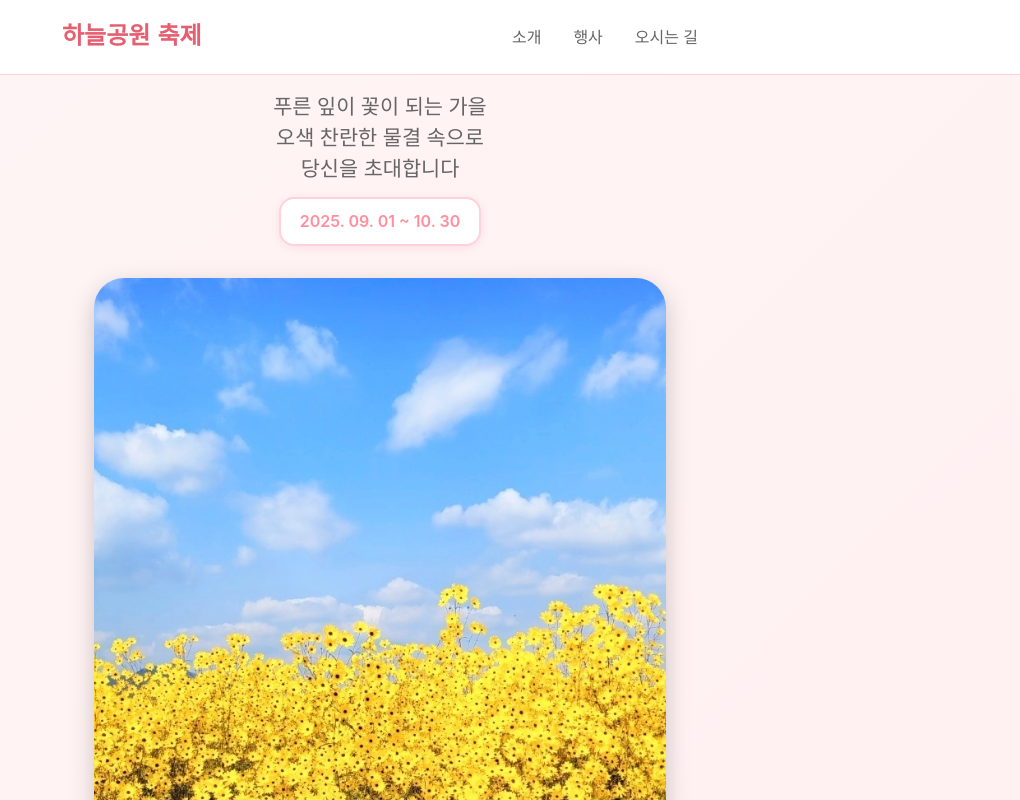
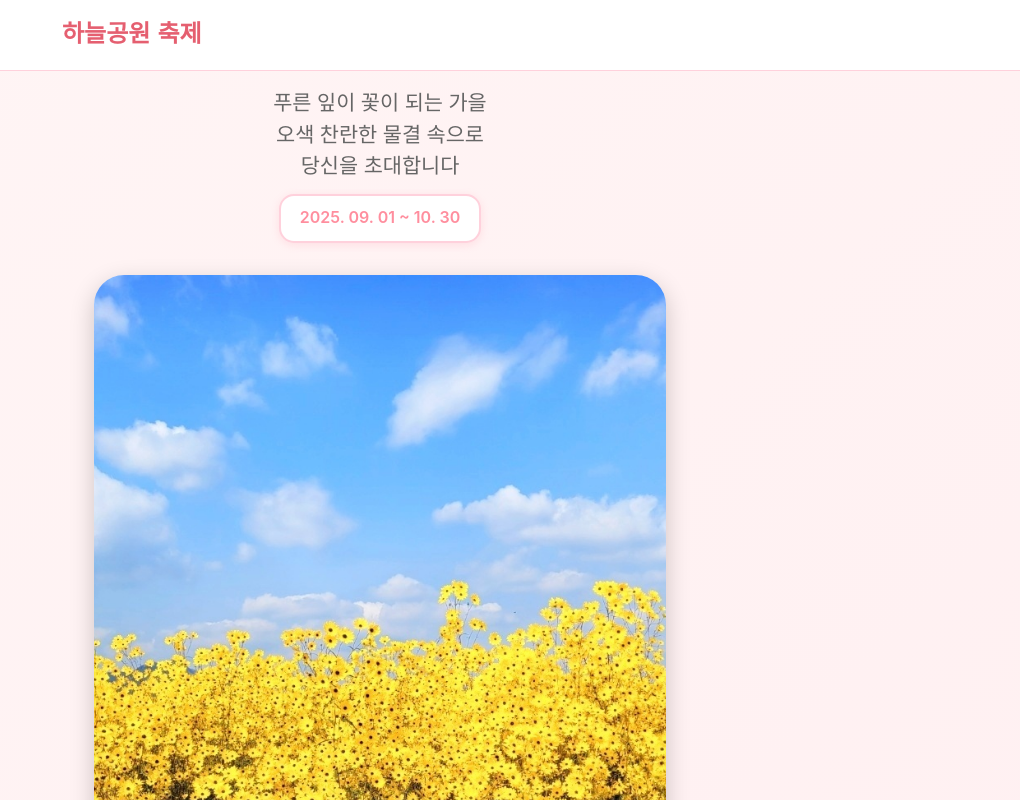
Before and after one commit to Stradivirus/reservation, a React (Create React App) app in the folder front/: page / in a window 1280 px wide. Shown: the top 800 px of the page, without its empty margins (260-1280 px from the left). Built offline with nearby package versions, Linux system fonts and the light colour scheme.

Commit message:
프론트 수정

```diff
--- a/front/src/components/Header/Header.js
+++ b/front/src/components/Header/Header.js
@@ -4,13 +4,13 @@ import './Header.css';
 const Header = () => {
   const [isMenuOpen, setIsMenuOpen] = useState(false);
 
-  const scrollToSection = (sectionId) => {
-    const element = document.getElementById(sectionId);
-    if (element) {
-      element.scrollIntoView({ behavior: 'smooth' });
-    }
-    setIsMenuOpen(false);
-  };
+  // const scrollToSection = (sectionId) => {
+  //   const element = document.getElementById(sectionId);
+  //   if (element) {
+  //     element.scrollIntoView({ behavior: 'smooth' });
+  //   }
+  //   setIsMenuOpen(false);
+  // };
 
   return (
     <header className="header">
@@ -24,11 +24,11 @@ const Header = () => {
           ☰
         </button>
 
-        <nav className={`header-nav ${isMenuOpen ? 'open' : ''}`}>
+        {/* <nav className={`header-nav ${isMenuOpen ? 'open' : ''}`}>
           <button onClick={() => scrollToSection('about')}>소개</button>
           <button onClick={() => scrollToSection('events')}>행사</button>
           <button onClick={() => scrollToSection('location')}>오시는 길</button>
-        </nav>
+        </nav> */}
       </div>
     </header>
   );
```
